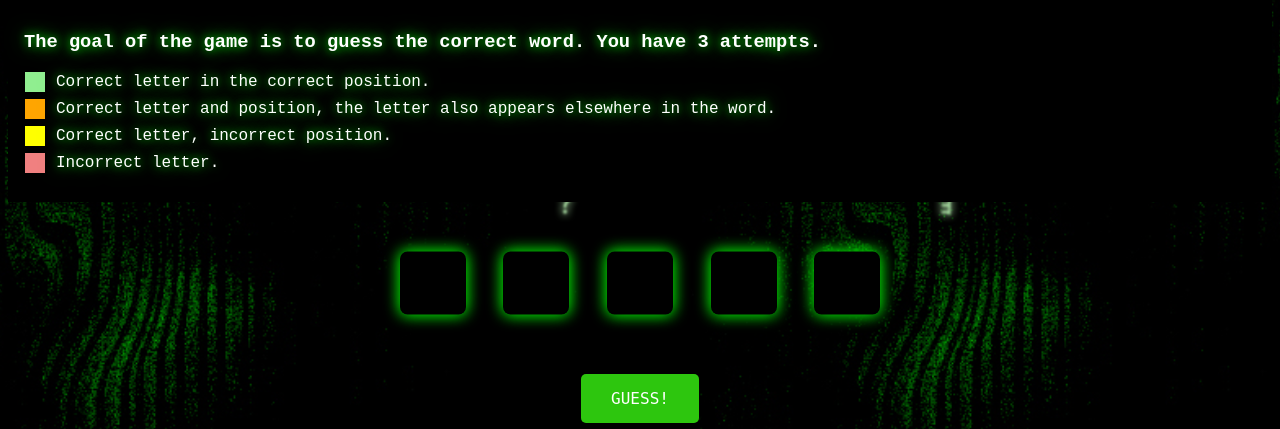
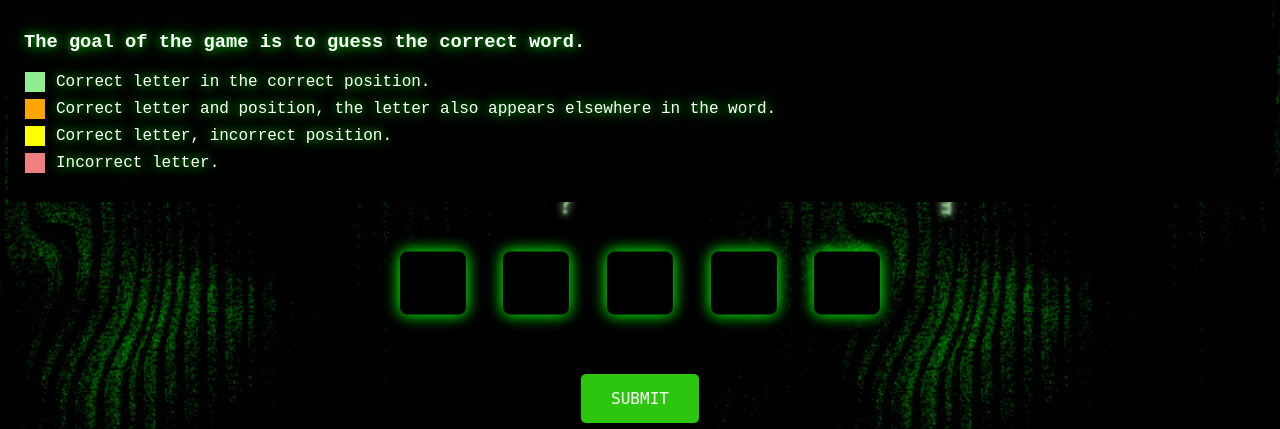
Before and after one commit to Tukyo/deSypher, a website: page public/index.html in a window 1280 px wide. Both pictures are taken after a click on the button "How to Play". Shown: the part 300-729 px from the top of the page. Drawn offline with Linux system fonts and the light colour scheme.

Commit message:
bug fixes and changes

```diff
--- a/public/index.html
+++ b/public/index.html
@@ -30,7 +30,7 @@
         <div class="rules-dropdown">
             <button class="dropdown-button">How to Play</button>
             <div class="dropdown-content">
-                <h3>The goal of the game is to guess the correct word. You have 3 attempts.</h3>
+                <h3>The goal of the game is to guess the correct word.</h3>
                 <ul class="color-key">
                     <li><span class="color-box green"></span> Correct letter in the correct position.</li>
                     <li><span class="color-box orange"></span> Correct letter and position, the letter also appears elsewhere in the word.</li>
@@ -51,7 +51,7 @@
                 <input type="text" maxlength="1" class="puzzle-input">
             </div>
 
-            <button type="button" onclick="sendGuess()">Guess!</button>
+            <button type="button" onclick="sendGuess()">Submit</button>
 
         </form>
         <!-- Puzzle Section -->
--- a/server.js
+++ b/server.js
@@ -9,6 +9,7 @@ let attempts = 0;
 const maxAttempts = 3;
 const correctWord = "tokyo";
 
+/* #region Setup & CORS */
 // Define your website's origin
 const allowedOrigins = ['http://localhost:3000']; // Add your website's domain here
 
@@ -34,6 +35,7 @@ app.use(express.static(path.join(__dirname, 'public')));
 app.get('/', (req, res) => {
     res.sendFile(path.join(__dirname, 'index.html'));
 });
+/* #endregion Setup & CORS */
 
 // Backend function call with CORS applied only to this route
 app.get('/guess', (req, res) => {
```
Also changed, not shown: public/script.js (+2 -12 lines), 1 other file.
